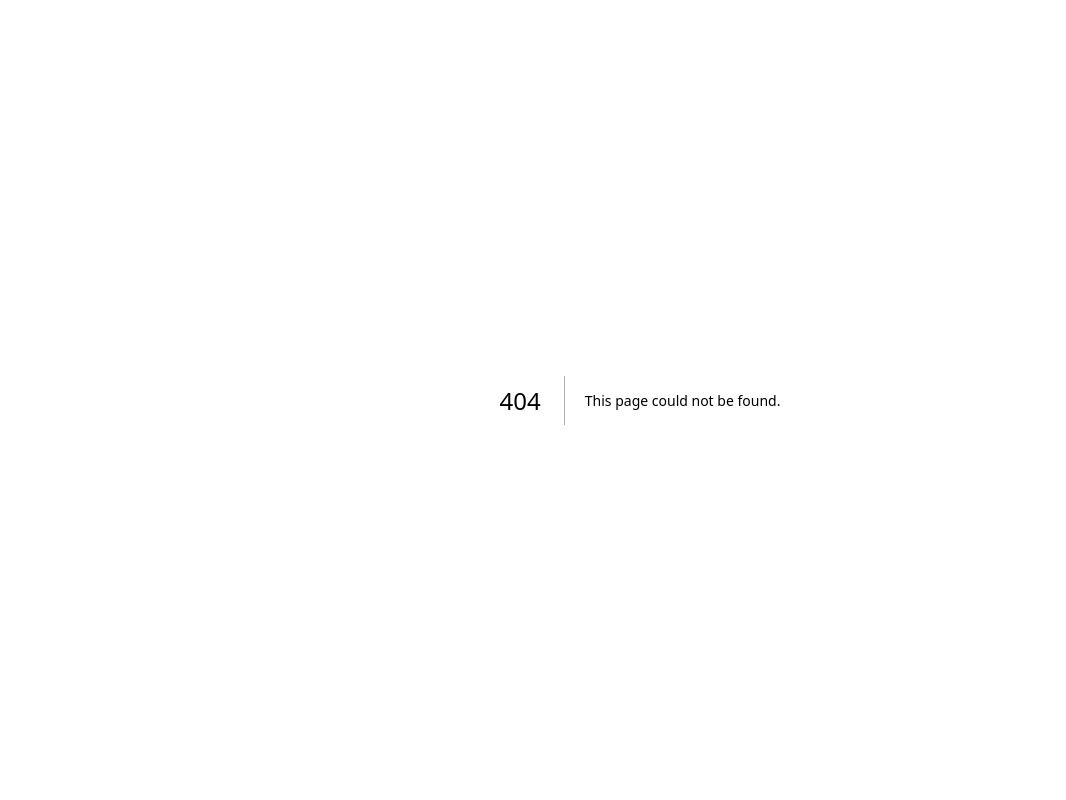
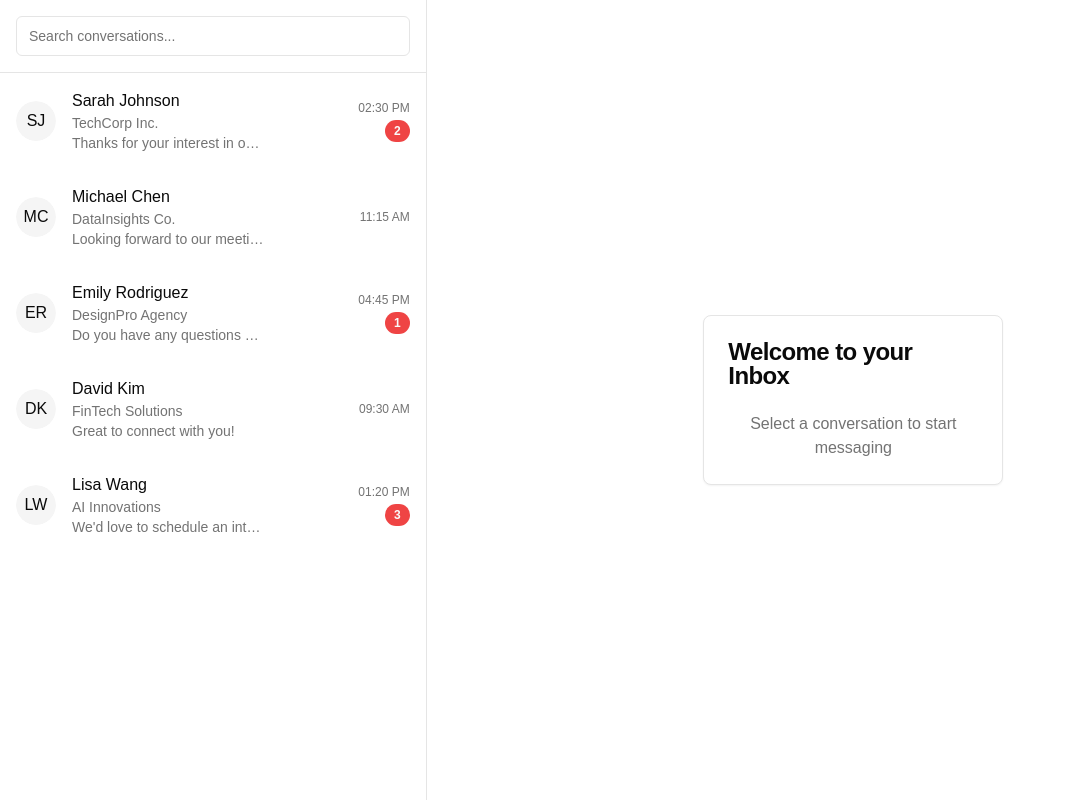
Before and after one commit to ywentao2/divhacks2024, a Next.js app: page /inbox in a window 1280 px wide. Before the commit this address had no page. Shown: the whole page, without its empty margins (0-1066 px from the left). Built offline with nearby package versions, Linux system fonts and the light colour scheme.

Commit message:
Added inbox page

```diff
--- a/package.json
+++ b/package.json
@@ -16,6 +16,7 @@
     "@radix-ui/react-dropdown-menu": "^2.1.2",
     "@radix-ui/react-label": "^2.1.0",
     "@radix-ui/react-radio-group": "^1.2.1",
+    "@radix-ui/react-scroll-area": "^1.2.0",
     "@radix-ui/react-select": "^2.1.2",
     "@radix-ui/react-separator": "^1.1.0",
     "@radix-ui/react-slot": "^1.1.0",
--- /dev/null
+++ b/src/app/inbox/page.tsx
@@ -0,0 +1,162 @@
+"use client"
+
+import React, { useState } from 'react'
+import { Button } from "@/components/ui/button"
+import { Card, CardContent, CardHeader, CardTitle } from "@/components/ui/card"
+import { Input } from "@/components/ui/input"
+import { Avatar, AvatarFallback, AvatarImage } from "@/components/ui/avatar"
+import { Badge } from "@/components/ui/badge"
+import { Textarea } from "@/components/ui/textarea"
+import { ScrollArea } from "@/components/ui/scroll-area"
+import { SendIcon, SearchIcon, MoreVertical } from 'lucide-react'
+
+export default function Inbox() {
+  const [selectedConversation, setSelectedConversation] = useState<number | null>(null)
+  const [newMessage, setNewMessage] = useState("")
+  const [searchQuery, setSearchQuery] = useState("")
+
+  const conversations = [
+    { id: 1, with: "Sarah Johnson", company: "TechCorp Inc.", unread: 2, lastMessage: "Thanks for your interest in our company!", timestamp: "2023-07-10T14:30:00" },
+    { id: 2, with: "Michael Chen", company: "DataInsights Co.", unread: 0, lastMessage: "Looking forward to our meeting next week.", timestamp: "2023-07-09T11:15:00" },
+    { id: 3, with: "Emily Rodriguez", company: "DesignPro Agency", unread: 1, lastMessage: "Do you have any questions about the role?", timestamp: "2023-07-08T16:45:00" },
+    { id: 4, with: "David Kim", company: "FinTech Solutions", unread: 0, lastMessage: "Great to connect with you!", timestamp: "2023-07-07T09:30:00" },
+    { id: 5, with: "Lisa Wang", company: "AI Innovations", unread: 3, lastMessage: "We'd love to schedule an interview.", timestamp: "2023-07-06T13:20:00" },
+  ]
+
+  const messages = [
+    { id: 1, conversationId: 1, from: "Sarah Johnson", content: "Hi there! I saw your profile and I'm impressed with your skills.", timestamp: "2023-07-10T14:00:00" },
+    { id: 2, conversationId: 1, from: "You", content: "Thank you, Sarah! I'm very interested in opportunities at TechCorp.", timestamp: "2023-07-10T14:15:00" },
+    { id: 3, conversationId: 1, from: "Sarah Johnson", content: "Great! Let's schedule a call to discuss further.", timestamp: "2023-07-10T14:20:00" },
+    { id: 4, conversationId: 1, from: "You", content: "Sounds good! When would be a good time for you?", timestamp: "2023-07-10T14:25:00" },
+    { id: 5, conversationId: 1, from: "Sarah Johnson", content: "Thanks for your interest in our company!", timestamp: "2023-07-10T14:30:00" },
+  ]
+
+  const handleSendMessage = () => {
+    if (newMessage.trim() !== "") {
+      // Here you would typically send the message to your backend
+      console.log("Sending message:", newMessage)
+      setNewMessage("")
+    }
+  }
+
+  const filteredConversations = conversations.filter(conversation =>
+    conversation.with.toLowerCase().includes(searchQuery.toLowerCase()) ||
+    conversation.company.toLowerCase().includes(searchQuery.toLowerCase())
+  )
+
+  return (
+    <div className="flex h-screen bg-background">
+      <div className="w-1/3 border-r border-border">
+        <div className="p-4 border-b border-border">
+          <Input
+            placeholder="Search conversations..."
+            value={searchQuery}
+            onChange={(e) => setSearchQuery(e.target.value)}
+            className="w-full"
+          />
+        </div>
+        <ScrollArea className="h-[calc(100vh-5rem)]">
+          {filteredConversations.map((conversation) => (
+            <div
+              key={conversation.id}
+              className={`flex items-center justify-between p-4 cursor-pointer transition-colors ${
+                selectedConversation === conversation.id ? 'bg-accent' : 'hover:bg-accent/50'
+              }`}
+              onClick={() => setSelectedConversation(conversation.id)}
+            >
+              <div className="flex items-center space-x-4">
+                <Avatar>
+                  <AvatarFallback>{conversation.with.split(' ').map(n => n[0]).join('')}</AvatarFallback>
+                </Avatar>
+                <div>
+                  <p className="font-medium">{conversation.with}</p>
+                  <p className="text-sm text-muted-foreground">{conversation.company}</p>
+                  <p className="text-sm text-muted-foreground truncate w-48">{conversation.lastMessage}</p>
+                </div>
+              </div>
+              <div className="flex flex-col items-end space-y-1">
+                <p className="text-xs text-muted-foreground">
+                  {new Date(conversation.timestamp).toLocaleTimeString([], { hour: '2-digit', minute: '2-digit' })}
+                </p>
+                {conversation.unread > 0 && (
+                  <Badge variant="destructive" className="rounded-full px-2 py-0.5">
+                    {conversation.unread}
+                  </Badge>
+                )}
+              </div>
+            </div>
+          ))}
+        </ScrollArea>
+      </div>
+      <div className="flex-1 flex flex-col">
+        {selectedConversation ? (
+          <>
+            <div className="p-4 border-b border-border flex justify-between items-center">
+              <div className="flex items-center space-x-4">
+                <Avatar>
+                  <AvatarFallback>
+                    {conversations.find(c => c.id === selectedConversation)?.with.split(' ').map(n => n[0]).join('')}
+                  </AvatarFallback>
+                </Avatar>
+                <div>
+                  <p className="font-medium">{conversations.find(c => c.id === selectedConversation)?.with}</p>
+                  <p className="text-sm text-muted-foreground">
+                    {conversations.find(c => c.id === selectedConversation)?.company}
+                  </p>
+                </div>
+              </div>
+              <Button variant="ghost" size="icon">
+                <MoreVertical className="h-4 w-4" />
+              </Button>
+            </div>
+            <ScrollArea className="flex-1 p-4">
+              <div className="space-y-4">
+                {messages
+                  .filter(m => m.conversationId === selectedConversation)
+                  .map((message) => (
+                    <div key={message.id} className={`flex ${message.from === 'You' ? 'justify-end' : 'justify-start'}`}>
+                      <div className={`max-w-[70%] p-3 rounded-lg ${message.from === 'You' ? 'bg-primary text-primary-foreground' : 'bg-secondary'}`}>
+                        <p className="text-sm">{message.content}</p>
+                        <p className="text-xs text-muted-foreground mt-1">
+                          {new Date(message.timestamp).toLocaleTimeString([], { hour: '2-digit', minute: '2-digit' })}
+                        </p>
+                      </div>
+                    </div>
+                  ))
+                }
+              </div>
+            </ScrollArea>
+            <div className="p-4 border-t border-border">
+              <form onSubmit={(e) => { e.preventDefault(); handleSendMessage(); }} className="flex space-x-2">
+                <Textarea
+                  placeholder="Type your message..."
+                  value={newMessage}
+                  onChange={(e) => setNewMessage(e.target.value)}
+                  className="flex-grow"
+                  rows={1}
+                />
+                <Button type="submit" size="icon">
+                  <SendIcon className="h-4 w-4" />
+                  <span className="sr-only">Send message</span>
+                </Button>
+              </form>
+            </div>
+          </>
+        ) : (
+          <div className="flex-1 flex items-center justify-center">
+            <Card className="w-[300px]">
+              <CardHeader>
+                <CardTitle>Welcome to your Inbox</CardTitle>
+              </CardHeader>
+              <CardContent>
+                <p className="text-center text-muted-foreground">
+                  Select a conversation to start messaging
+                </p>
+              </CardContent>
+            </Card>
+          </div>
+        )}
+      </div>
+    </div>
+  )
+}
--- a/src/app/navbar.tsx
+++ b/src/app/navbar.tsx
@@ -8,6 +8,7 @@ import {
   DropdownMenuTrigger,
 } from "@/components/ui/dropdown-menu";
 import {
+  Settings,
   HomeIcon,
   UserIcon,
   InboxIcon,
@@ -20,7 +21,7 @@ import Link from "next/link";
 
 const MyNavbar = () => {
   const isEmployer = true;
-  const isLoggedIn = true;
+  const isLoggedIn = false;
   const dashboardLink = isEmployer
     ? "/employer-dashboard"
     : "/student-dashboard";
@@ -72,15 +73,15 @@ const MyNavbar = () => {
               <GraduationCapIcon className="h-6 w-6" />
               <span>Browse</span>
             </Button>
-            <Button variant="ghost" className="flex items-center space-x-2">
+            <Link href='/inbox' className="flex items-center space-x-2">
               <InboxIcon className="h-5 w-5 font-bold" />
               <span>Inbox</span>
-            </Button>
+            </Link>
           </nav>
           <div className="flex items-center flex-1 justify-end">
             <DropdownMenu>
               <DropdownMenuTrigger asChild>
-                <Button variant="ghost" size="icon" className="rounded-full">
+                <Button size="icon" className="rounded-full" >
                   <Avatar>
                     <AvatarImage
                       src={
@@ -90,7 +91,7 @@ const MyNavbar = () => {
                       }
                       alt="User"
                     />
-                    <AvatarFallback>{isLoggedIn ? "U" : "G"}</AvatarFallback>
+                    <AvatarFallback>{isLoggedIn ? "U" : " "}</AvatarFallback>
                   </Avatar>
                 </Button>
               </DropdownMenuTrigger>
@@ -120,6 +121,11 @@ const MyNavbar = () => {
                 )}
               </DropdownMenuContent>
             </DropdownMenu>
+            <Link href="/settings" className="ml-3 rounded-full bg-white p-1 hover:text-gray-500 focus:outline-none focus:ring-2 focus:ring-indigo-500 focus:ring-offset-2">
+              <span className="sr-only">Settings</span>
+              <Settings className="h-6 w-6" aria-hidden="true" />
+            </Link>
+
           </div>
         </div>
       </div>
--- /dev/null
+++ b/src/components/ui/scroll-area.tsx
@@ -0,0 +1,48 @@
+"use client"
+
+import * as React from "react"
+import * as ScrollAreaPrimitive from "@radix-ui/react-scroll-area"
+
+import { cn } from "@/lib/utils"
+
+const ScrollArea = React.forwardRef<
+  React.ElementRef<typeof ScrollAreaPrimitive.Root>,
+  React.ComponentPropsWithoutRef<typeof ScrollAreaPrimitive.Root>
+>(({ className, children, ...props }, ref) => (
+  <ScrollAreaPrimitive.Root
+    ref={ref}
+    className={cn("relative overflow-hidden", className)}
+    {...props}
+  >
+    <ScrollAreaPrimitive.Viewport className="h-full w-full rounded-[inherit]">
+      {children}
+    </ScrollAreaPrimitive.Viewport>
+    <ScrollBar />
+    <ScrollAreaPrimitive.Corner />
+  </ScrollAreaPrimitive.Root>
+))
+ScrollArea.displayName = ScrollAreaPrimitive.Root.displayName
+
+const ScrollBar = React.forwardRef<
+  React.ElementRef<typeof ScrollAreaPrimitive.ScrollAreaScrollbar>,
+  React.ComponentPropsWithoutRef<typeof ScrollAreaPrimitive.ScrollAreaScrollbar>
+>(({ className, orientation = "vertical", ...props }, ref) => (
+  <ScrollAreaPrimitive.ScrollAreaScrollbar
+    ref={ref}
+    orientation={orientation}
+    className={cn(
+      "flex touch-none select-none transition-colors",
+      orientation === "vertical" &&
+        "h-full w-2.5 border-l border-l-transparent p-[1px]",
+      orientation === "horizontal" &&
+        "h-2.5 flex-col border-t border-t-transparent p-[1px]",
+      className
+    )}
+    {...props}
+  >
+    <ScrollAreaPrimitive.ScrollAreaThumb className="relative flex-1 rounded-full bg-border" />
+  </ScrollAreaPrimitive.ScrollAreaScrollbar>
+))
+ScrollBar.displayName = ScrollAreaPrimitive.ScrollAreaScrollbar.displayName
+
+export { ScrollArea, ScrollBar }
```
Also changed, not shown: 1 other file (tests, documents, lock files or other folders).
